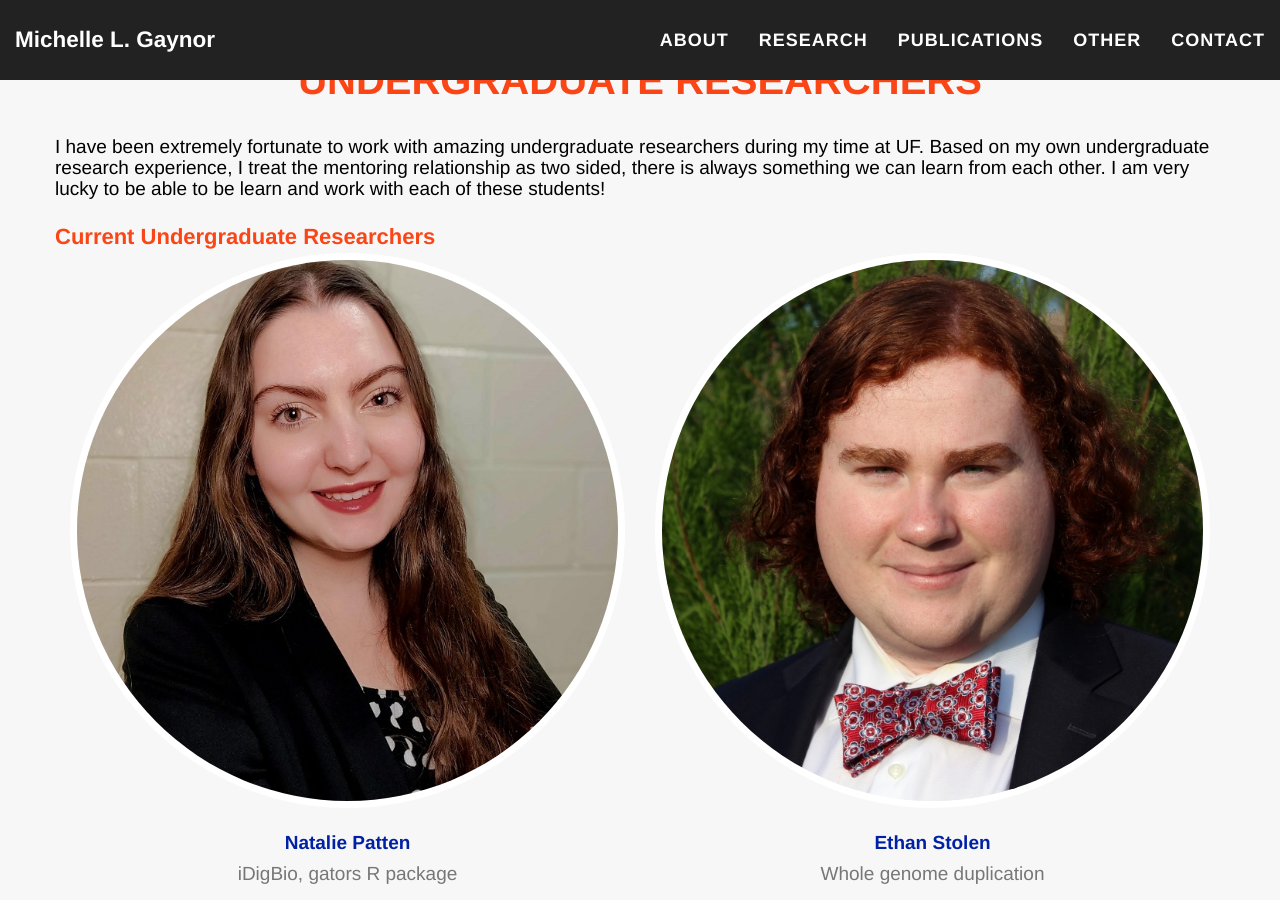
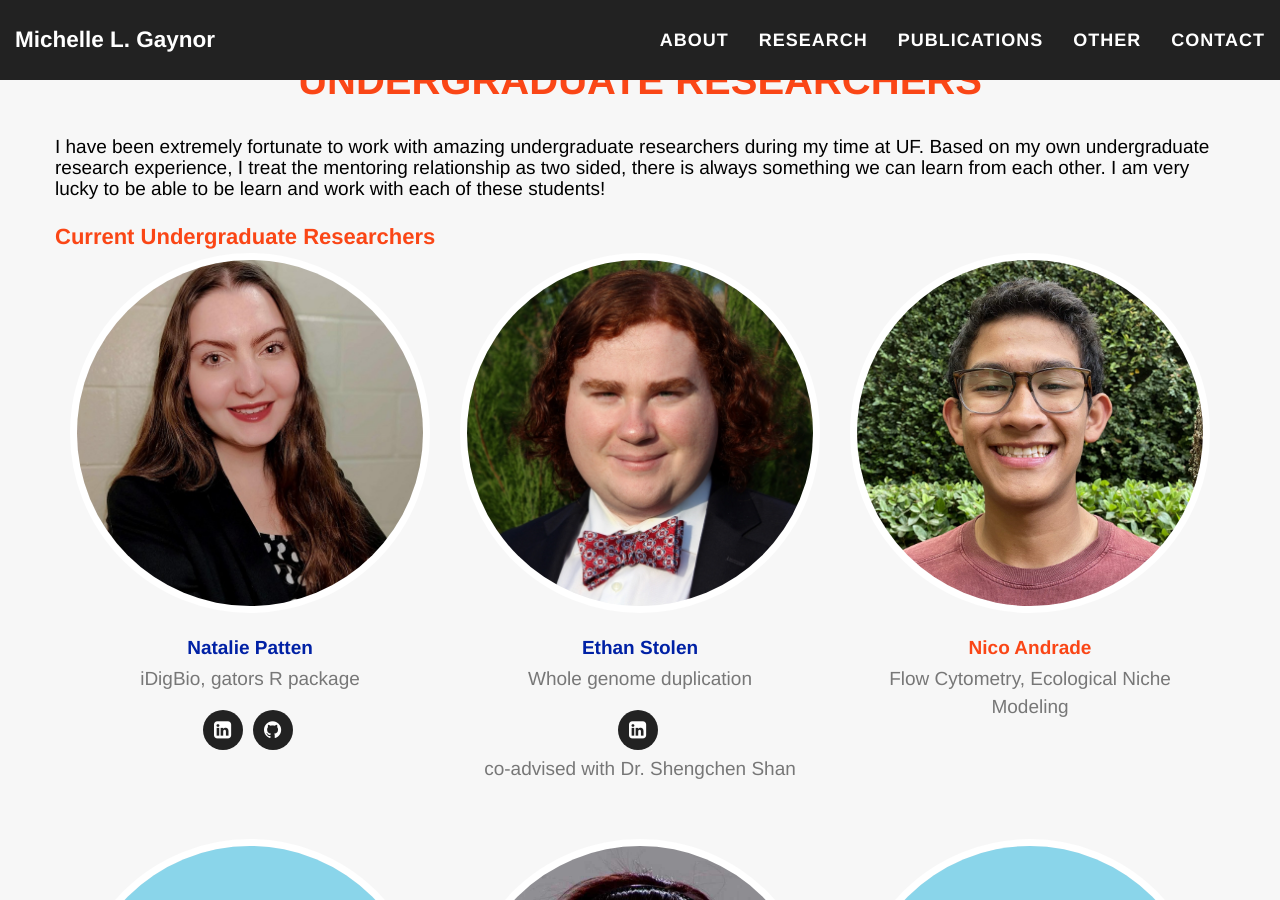
Before and after one commit to mgaynor1/mgaynor1.github.io, a Jekyll site: the page built from other.html, in a window 1280 px wide and 900 px high, scrolled down 611 px. Built offline with Jekyll 4.4.1, drawn with Linux system fonts in a browser that asks for light colours; nearby versions of some CDN libraries.

Commit message:
not mostly

```diff
--- a/other.html
+++ b/other.html
@@ -27,7 +27,7 @@
         	<div class="caption" style="text-align:left; font-size: 22px; line-height: 1.5; color: #fa4616;"><b>Current Undergraduate Researchers</b></div>
 		</div>
 <div class="row">
-    <div class="col-xs-6">
+    <div class="col-sm-4">
         <div class="team-member">
             <img src="img/mentees/Natalie_Patten.jpg" class="img-responsive img-circle" alt="">
             <h4><a href="https://cur.aa.ufl.edu/portfolio/natalie-patten/"  target="_blank" >Natalie Patten</a></h4>
@@ -37,7 +37,7 @@
                 </li><li><a href="https://github.com/nataliepatten" target="_blank"><i class="fa fa-github"></i></a></ul>
     </div>
         </div>
-    <div class="col-xs-6">
+    <div class="col-sm-4">
         <div class="team-member">
             <img src="img/mentees/Ethan_Stolen.jpg" class="img-responsive img-circle" alt="">
             <h4><a href="https://cur.aa.ufl.edu/portfolio/stolen-ethan/" target="_blank">Ethan Stolen</a></h4>
@@ -49,7 +49,7 @@
 
     </div>
 </div>
-<div class="col-xs-6">
+<div class="col-sm-4">
         <div class="team-member">
             <img src="img/mentees/Nico_Andrade.jpeg" class="img-responsive img-circle" alt="">
             <h4>Nico Andrade</h4>
@@ -59,7 +59,7 @@
 </div>
 </div>
 <div class="row">
-<div class="col-xs-6">
+<div class="col-sm-4">
         <div class="team-member">
             <img src="img/mentees/blue.jpg" class="img-responsive img-circle" alt="">
             <h4>Victoria Tesch </h4>
@@ -67,7 +67,7 @@
 
     </div>
 </div>
-<div class="col-xs-6">
+<div class="col-sm-4">
         <div class="team-member">
             <img src="img/mentees/Lyanna_DeLeon.jpg" class="img-responsive img-circle" alt="">
             <h4>Lyanna DeLeon</h4>
@@ -80,7 +80,7 @@
 
     </div>
 </div>
-<div class="col-xs-6">
+<div class="col-sm-4">
         <div class="team-member">
             <img src="img/mentees/blue.jpg" class="img-responsive img-circle" alt="">
             <h4>Karina Mendez</h4>
@@ -97,7 +97,7 @@
 <div class="row">
     	<div class="caption" style="text-align:left; font-size: 22px; line-height: 1.5; color: #fa4616;"><b>Past Undergraduate Researchers</b></div>
     <div class="row">
-    <div class="col-xs-6">
+    <div class="col-sm-4">
         <div class="team-member">
             <img src="img/mentees/Max_Gebhart.jpg" class="img-responsive img-circle" alt="">
             <h4>Max Gebhart</h4>
@@ -109,7 +109,7 @@
 
     </div>
 </div>
-<div class="col-xs-6">
+<div class="col-sm-4">
         <div class="team-member">
             <img src="img/mentees/Trinity_Depatie.jpg" class="img-responsive img-circle" alt="">
             <h4>Trinity Depatie</h4>
```
